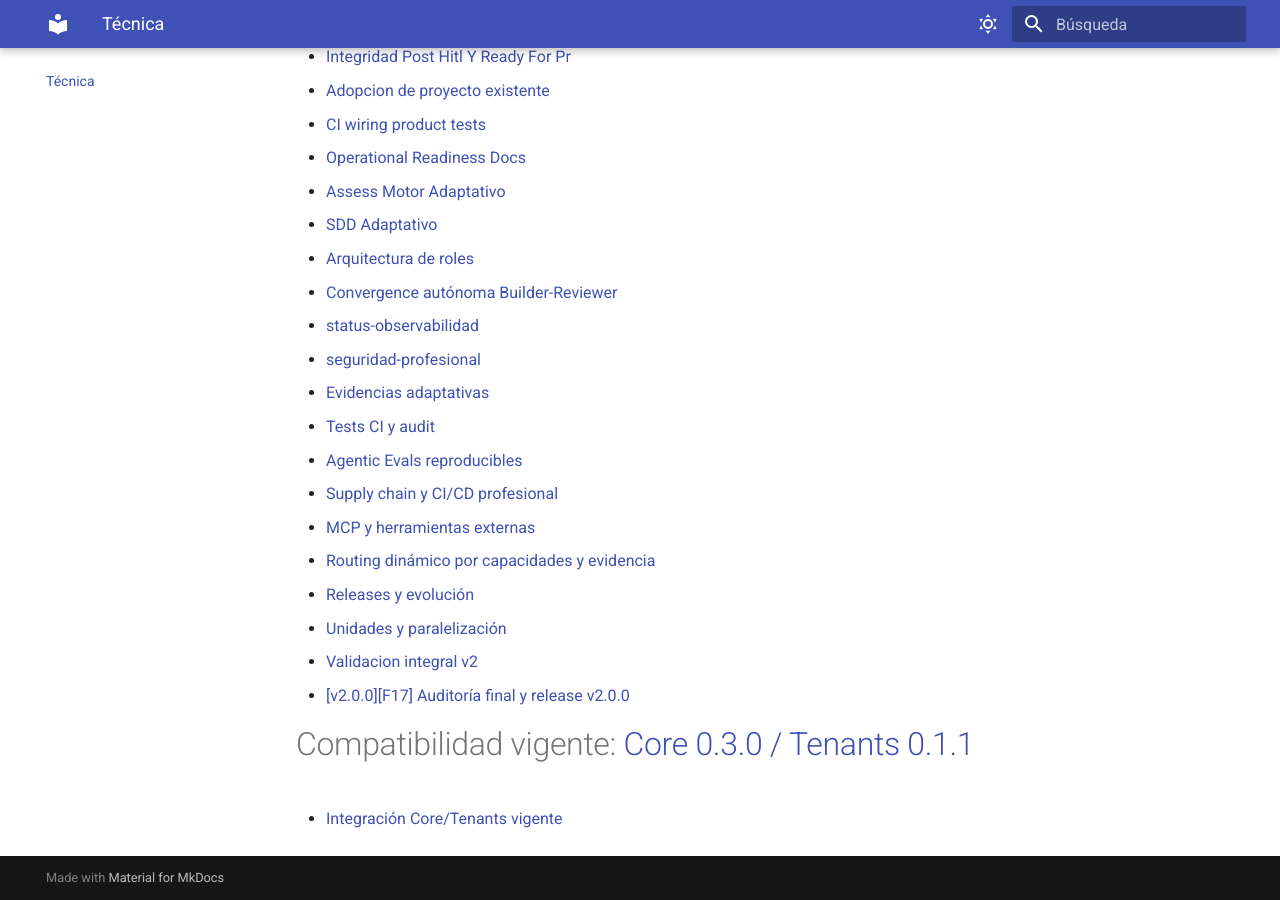
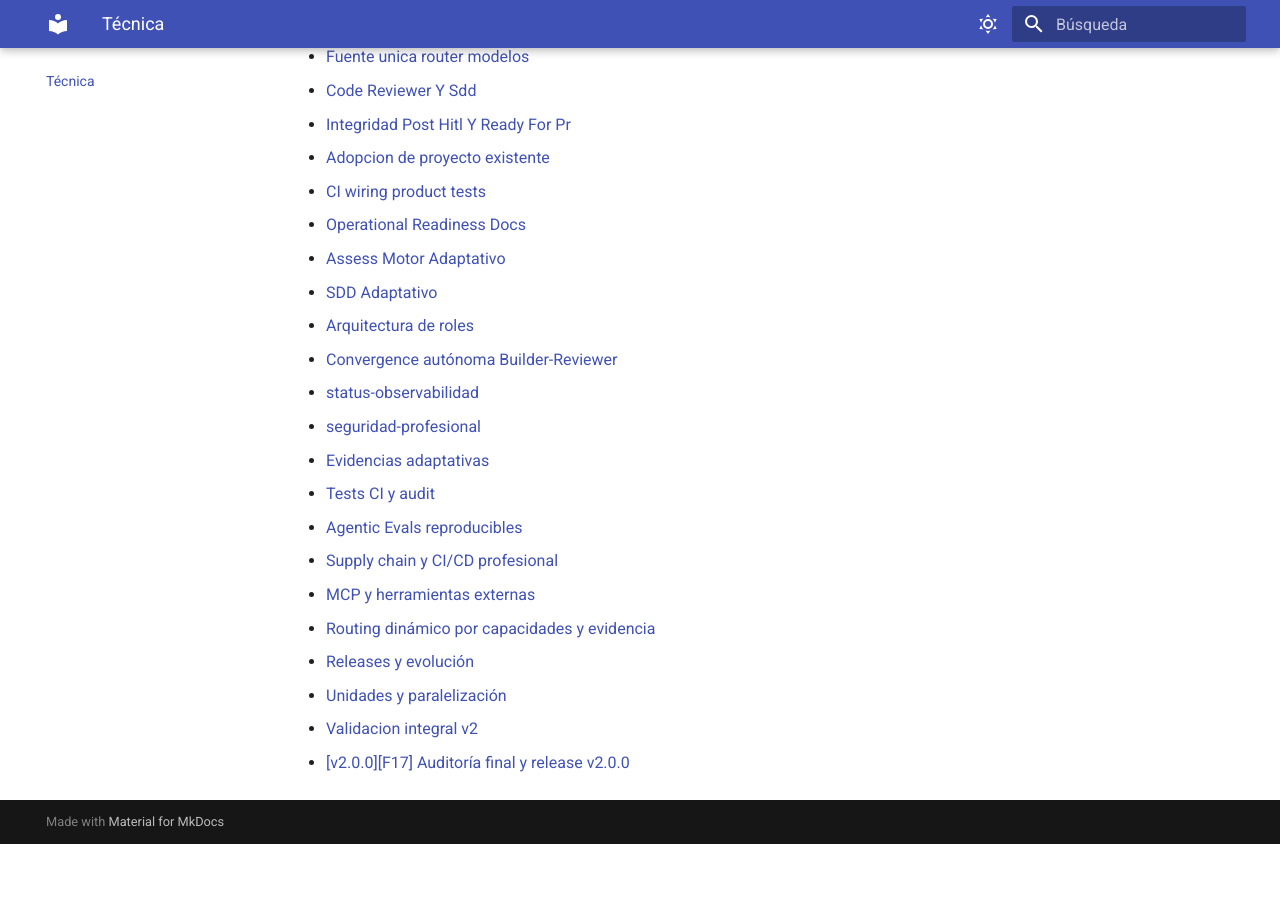
Before and after one commit to jlbellonGmail/gi-common-persons, an MkDocs documentation site: the page built from docs/tecnica/index.md, in a window 1280 px wide and 900 px high, scrolled down 855 px. Built offline with MkDocs 1.6.1 and Material for MkDocs 9.7.7, drawn with Linux system fonts in a browser that asks for light colours; after the commit the page ends 1699 px from its top, so only the background shows below that; some of the changed text lies outside the part shown.

Commit message:
docs: enlazar integración en índices de features

```diff
--- a/docs/tecnica/index.md
+++ b/docs/tecnica/index.md
@@ -52,5 +54,3 @@
 - [[v2.0.0][F17] Auditoría final y release v2.0.0](auditoria-release-v2.md)
 
 <!-- FEATURE_LINKS_END -->
-# Compatibilidad vigente: [Core 0.3.0 / Tenants 0.1.1](compatibilidad-v030-v011.md)
-- [Integración Core/Tenants vigente](integracion-core-v030-tenants-v011.md)
--- a/docs/usuario/index.md
+++ b/docs/usuario/index.md
@@ -43,5 +45,3 @@
 - [[v2.0.0][F17] Auditoría final y release v2.0.0](auditoria-release-v2.md)
 
 <!-- FEATURE_LINKS_END -->
-# Instalación y compatibilidad: [matriz vigente](../tecnica/compatibilidad-v030-v011.md)
-- [Integración Core/Tenants](integracion-core-v030-tenants-v011.md)
```
Also changed, not shown: other parts of docs/tecnica/index.md (+2 -0 lines), other parts of docs/usuario/index.md (+2 -0 lines).
